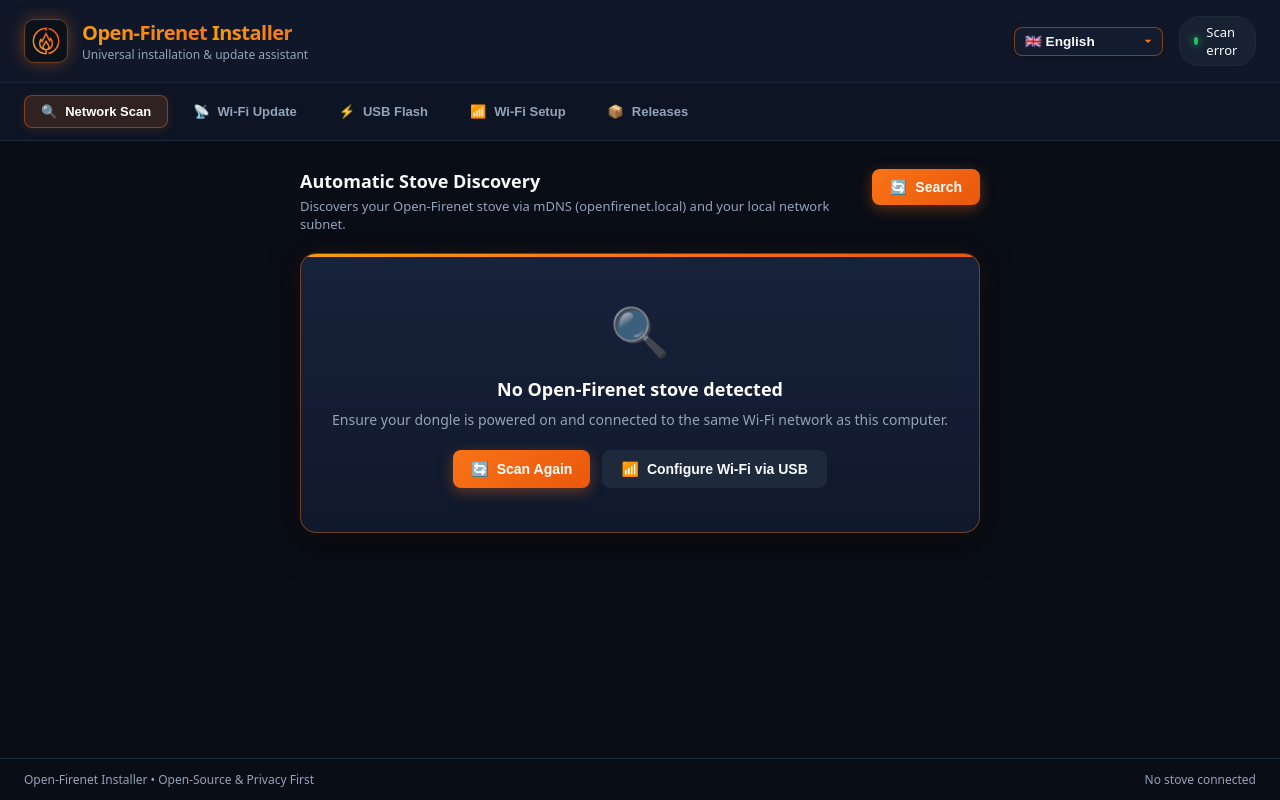
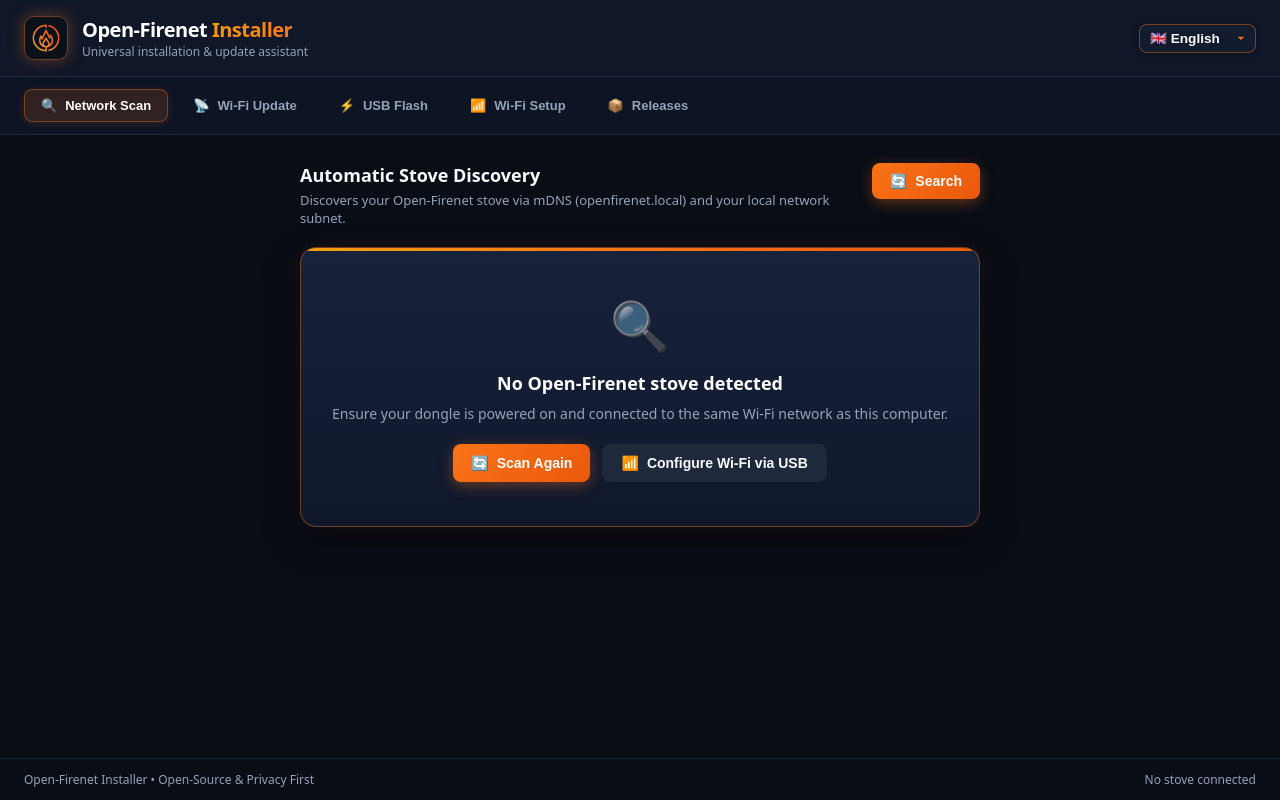
Before and after one commit to openfirenet/open-firenet-installer, a website built with Vite: page index.html in a window 1280 px wide. Built offline with nearby package versions, Linux system fonts and the light colour scheme.

Commit message:
feat(ui): remove header status badge and style title as white and orange

```diff
--- a/index.html
+++ b/index.html
@@ -13,7 +13,7 @@
       <div class="logo-group">
         <img src="/icon.png" class="app-logo-img" alt="Open-Firenet" />
         <div>
-          <h1 class="app-title"><span data-i18n="appTitle">Open-Firenet</span> <span class="app-title-suffix" data-i18n="appTitleSuffix">Installer</span></h1>
+          <h1 class="app-title"><span class="app-title-main" data-i18n="appTitle">Open-Firenet</span> <span class="app-title-suffix" data-i18n="appTitleSuffix">Installer</span></h1>
           <p class="app-subtitle" data-i18n="appSubtitle">Assistant universel d'installation & mise à jour</p>
         </div>
       </div>
@@ -23,10 +23,6 @@
           <option value="fr">🇫🇷 Français</option>
           <option value="en">🇬🇧 English</option>
         </select>
-        <div class="header-status" id="header-status">
-          <span class="status-dot"></span>
-          <span id="header-status-text" data-i18n="statusReady">Prêt</span>
-        </div>
       </div>
     </header>
 
--- a/src/main.js
+++ b/src/main.js
@@ -17,7 +17,6 @@ const devicesContainer = document.getElementById("devices-container");
 const emptyDevices = document.getElementById("empty-devices");
 const emptyBtnRetry = document.getElementById("empty-btn-retry");
 const emptyBtnWifi = document.getElementById("empty-btn-wifi");
-const headerStatusText = document.getElementById("header-status-text");
 const footerDongleSummary = document.getElementById("footer-dongle-summary");
 
 const otaIpInput = document.getElementById("ota-ip");
@@ -76,7 +75,6 @@ async function runScan() {
   scanLoading.classList.remove("hidden");
   emptyDevices.classList.add("hidden");
   devicesContainer.innerHTML = "";
-  headerStatusText.textContent = t("statusSearching");
 
   try {
     discoveredDevices = await invoke("scan_network");
@@ -84,7 +82,6 @@ async function runScan() {
   } catch (err) {
     console.error("Erreur lors du scan réseau :", err);
     emptyDevices.classList.remove("hidden");
-    headerStatusText.textContent = t("statusError");
   } finally {
     scanLoading.classList.add("hidden");
     btnScan.disabled = false;
@@ -96,13 +93,11 @@ function renderDevices(devices) {
   devicesContainer.innerHTML = "";
   if (!devices || devices.length === 0) {
     emptyDevices.classList.remove("hidden");
-    headerStatusText.textContent = t("statusNotFound");
     footerDongleSummary.textContent = t("footerNoStove");
     return;
   }
 
   emptyDevices.classList.add("hidden");
-  headerStatusText.textContent = t("statusFound");
 
   const d = devices[0]; // Exactement 1 poêle ciblé
   const modelName = d.stove_model || t("stoveModelDefault");
--- a/src/style.css
+++ b/src/style.css
@@ -79,9 +79,14 @@ body {
   font-size: 20px;
   font-weight: 700;
   letter-spacing: -0.5px;
+  color: #fff;
 }
 
-.app-title span {
+.app-title-main {
+  color: #ffffff;
+}
+
+.app-title-suffix {
   background: linear-gradient(135deg, var(--primary-amber), var(--primary-orange));
   -webkit-background-clip: text;
   -webkit-text-fill-color: transparent;
```
